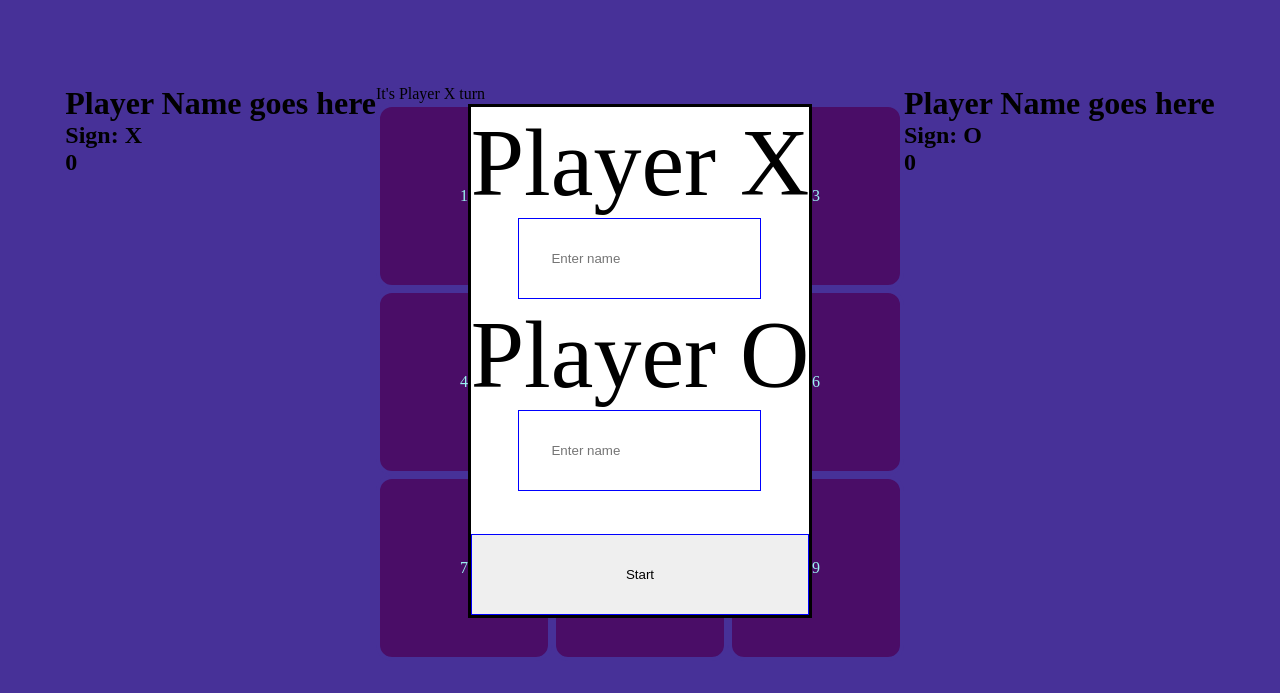
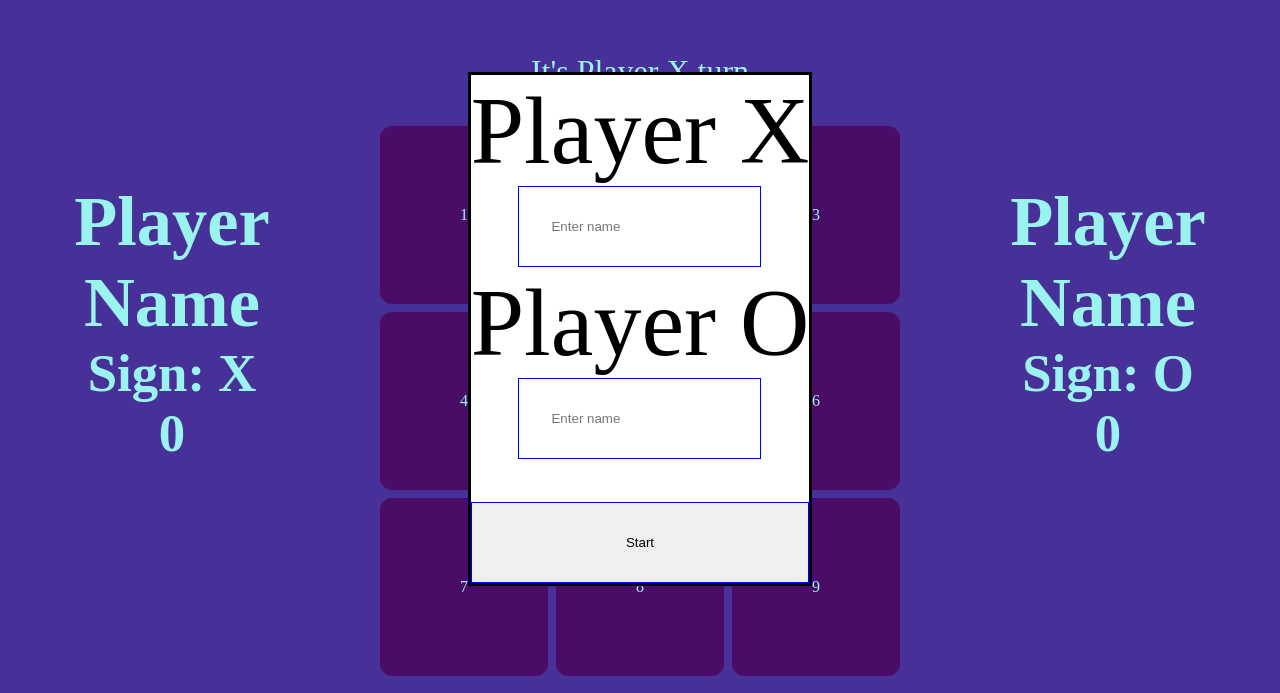
Before and after one commit to MortalChris/Tic_Tac_Toe, a plain HTML site: page index.html in a window 1280 px wide. Shown: the part 107-800 px from the top of the page. Drawn offline with Linux system fonts and the light colour scheme.

Commit message:
Change color and text sizing of main page elements

```diff
--- a/index.html
+++ b/index.html
@@ -23,15 +23,15 @@
                 </div>
             </form>
     </dialog>
-    <div id="playerX">
-        <h1 id="playerX-name">Player Name goes here</h1>
-        <h2 id="playerX-sign">Sign: X</h2>
-        <h2 id="playerX-counter">0</h2>
+    <div class="player-info" id="playerX">
+        <h1 class="player-name-text" id="playerX-name">Player Name</h1>
+        <h2 class="sign-text" id="playerX-sign">Sign: X</h2>
+        <h2 class="point-counter" id="playerX-counter">0</h2>
     </div>
-    <div id="playerO">
-        <h1 id="playerO-name">Player Name goes here</h1>
-        <h2 id="playerO-sign">Sign: O</h2>
-        <h2 id="playerO-counter">0</h2>
+    <div class="player-info" id="playerO">
+        <h1 class="player-name-text" id="playerO-name">Player Name</h1>
+        <h2 class="sign-text" id="playerO-sign">Sign: O</h2>
+        <h2 class="point-counter" id="playerO-counter">0</h2>
     </div>
     <div id="btn1" class="button">1</div>
     <div id="btn2" class="button">2</div>
--- a/styles.css
+++ b/styles.css
@@ -14,7 +14,7 @@
 
 body{
 	margin: auto;
-    margin-top: 12rem;
+    margin-top: 10rem;
     display: grid;
     place-content: center;
     grid-template-areas:
@@ -67,16 +67,31 @@ body{
     }
 
 /* Tells who turn it is */
-#turn-text{
+#Turn-text{
     grid-area: turn;
+    color: var(--accent-color-2);
+    text-align: center;
+    font-size: 2rem;
+    margin-bottom: 2rem;
 }
 
-/*  */
+/* On each side of the play area */
+.player-info{
+    color: var(--accent-color-2);
+    text-align: center;
+    margin-top: 8rem;
+    font-size: 2.2rem;
+}
 #playerX{
     grid-area: X;
+    margin-right: 2rem;
 }
 #playerO{
     grid-area: O;
+    margin-left: 2rem;
+}
+.sign-text{
+
 }
 
 /*Pop up modal container*/
```
